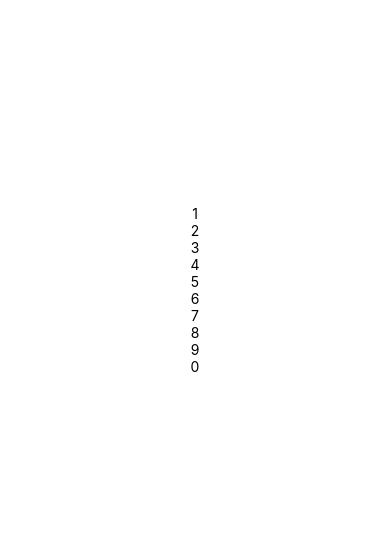
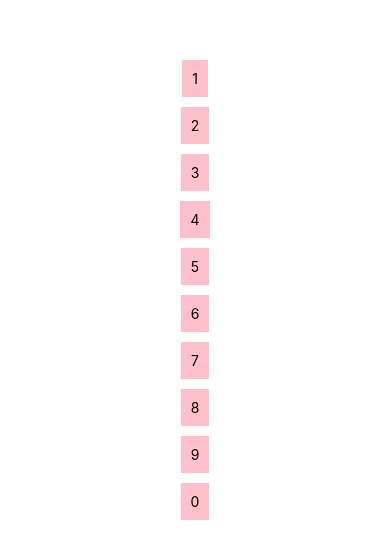
Before and after one commit to lanachiad/calculator-app, a React Native app: screen / in a window 390 px wide. Shown: the part 132-690 px from the top of the page. Built offline with nearby package versions, Linux system fonts and the light colour scheme.

Commit message:
Add default styling to buttons so I can tell how to orient them

```diff
--- a/Button.js
+++ b/Button.js
@@ -5,7 +5,7 @@ class Button extends React.Component {
 	render() {
 		return (
 			<View>
-        <TouchableHighlight>
+        <TouchableHighlight style={btnStyles.btn}>
         	<Text>{this.props.value}</Text>
         </TouchableHighlight>
 			</View>
@@ -13,4 +13,12 @@ class Button extends React.Component {
 	}
 }
 
+const btnStyles = StyleSheet.create({
+	btn: {
+		backgroundColor: 'pink',
+		margin: 5,
+		padding: 10
+	}
+})
+
 export default Button;
```
